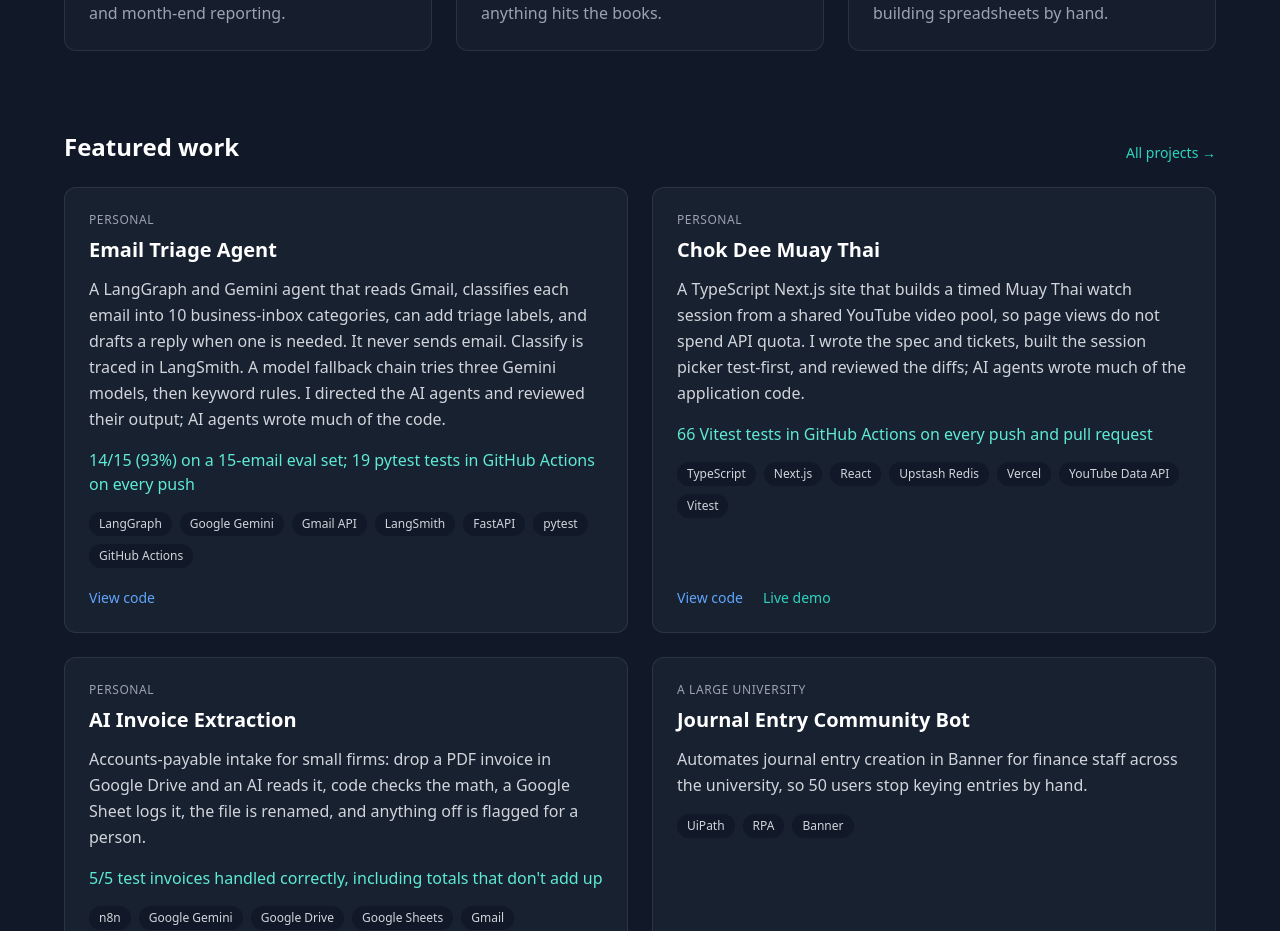
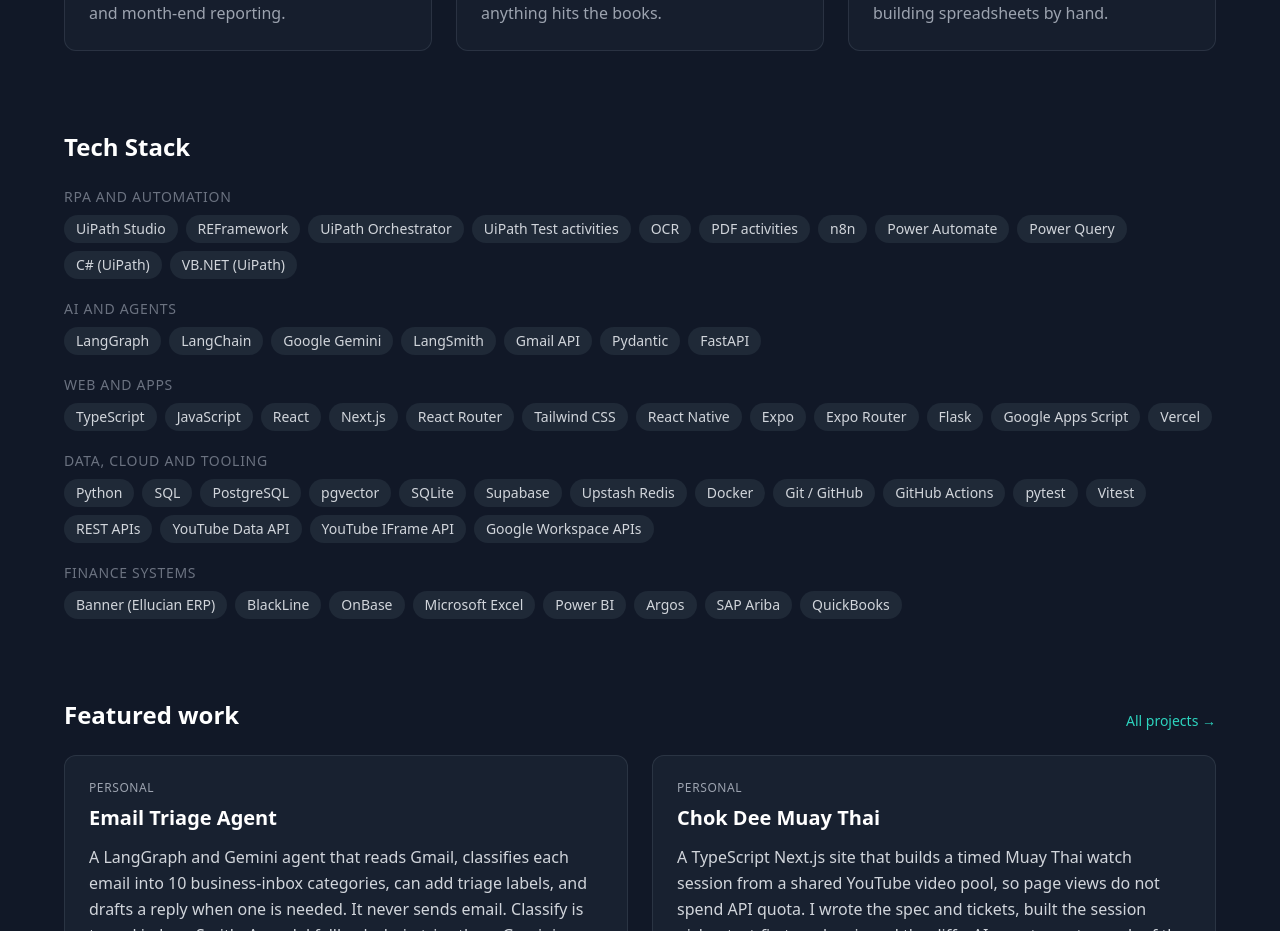
Before and after one commit to Chris1112220/ChrisDev-Portfolio, a React (Create React App) app in the folder frontend/: page / in a window 1280 px wide. Shown: the part 900-1831 px from the top of the page. Built offline with nearby package versions, Linux system fonts and the light colour scheme.

Commit message:
Add shared tech stack to Home and About; fix Contact dash
Show the expanded grouped stack on both pages from one component, and leave Unattended Robots out of the list. Replace the Contact page em dash with a period.

```diff
--- /dev/null
+++ b/frontend/src/components/TechStack.jsx
@@ -0,0 +1,19 @@
+import React from "react";
+import skills from "../data/skills";
+
+export default function TechStack() {
+  return (
+    <div className="space-y-5">
+      {skills.map((group) => (
+        <div key={group.label}>
+          <h3 className="text-sm uppercase tracking-wider text-gray-500 mb-2">{group.label}</h3>
+          <div className="flex flex-wrap gap-2 text-sm text-gray-300">
+            {group.items.map((item) => (
+              <span key={item} className="bg-gray-800 px-3 py-1 rounded-full">{item}</span>
+            ))}
+          </div>
+        </div>
+      ))}
+    </div>
+  );
+}
--- /dev/null
+++ b/frontend/src/data/skills.js
@@ -0,0 +1,83 @@
+const skills = [
+  {
+    label: "RPA and automation",
+    items: [
+      "UiPath Studio",
+      "REFramework",
+      "UiPath Orchestrator",
+      "UiPath Test activities",
+      "OCR",
+      "PDF activities",
+      "n8n",
+      "Power Automate",
+      "Power Query",
+      "C# (UiPath)",
+      "VB.NET (UiPath)",
+    ],
+  },
+  {
+    label: "AI and agents",
+    items: [
+      "LangGraph",
+      "LangChain",
+      "Google Gemini",
+      "LangSmith",
+      "Gmail API",
+      "Pydantic",
+      "FastAPI",
+    ],
+  },
+  {
+    label: "Web and apps",
+    items: [
+      "TypeScript",
+      "JavaScript",
+      "React",
+      "Next.js",
+      "React Router",
+      "Tailwind CSS",
+      "React Native",
+      "Expo",
+      "Expo Router",
+      "Flask",
+      "Google Apps Script",
+      "Vercel",
+    ],
+  },
+  {
+    label: "Data, cloud and tooling",
+    items: [
+      "Python",
+      "SQL",
+      "PostgreSQL",
+      "pgvector",
+      "SQLite",
+      "Supabase",
+      "Upstash Redis",
+      "Docker",
+      "Git / GitHub",
+      "GitHub Actions",
+      "pytest",
+      "Vitest",
+      "REST APIs",
+      "YouTube Data API",
+      "YouTube IFrame API",
+      "Google Workspace APIs",
+    ],
+  },
+  {
+    label: "Finance systems",
+    items: [
+      "Banner (Ellucian ERP)",
+      "BlackLine",
+      "OnBase",
+      "Microsoft Excel",
+      "Power BI",
+      "Argos",
+      "SAP Ariba",
+      "QuickBooks",
+    ],
+  },
+];
+
+export default skills;
--- a/frontend/src/pages/About.jsx
+++ b/frontend/src/pages/About.jsx
@@ -1,11 +1,5 @@
 import React from "react";
-
-const stack = [
-  { label: "Automation", items: ["UiPath Studio", "UiPath Orchestrator", "Unattended Robots", "OCR", "n8n"] },
-  { label: "AI", items: ["Google Gemini", "LLM APIs", "Structured extraction"] },
-  { label: "Development", items: ["Python", "Flask", "React", "Tailwind CSS", "JavaScript", "PostgreSQL", "SQLite", "JWT", "Chart.js", "Docker", "Git / GitHub", "Vercel", "Render"] },
-  { label: "Finance systems", items: ["Banner Finance", "OnBase", "BlackLine", "Argos", "SAP ERP", "QuickBooks", "Google Workspace APIs", "Microsoft Excel"] },
-];
+import TechStack from "../components/TechStack";
 
 export default function About() {
   return (
@@ -29,18 +23,7 @@ export default function About() {
 
         <div>
           <h2 className="text-2xl font-semibold mb-6">Tech Stack</h2>
-          <div className="space-y-5">
-            {stack.map((group) => (
-              <div key={group.label}>
-                <h3 className="text-sm uppercase tracking-wider text-gray-500 mb-2">{group.label}</h3>
-                <div className="flex flex-wrap gap-2 text-sm text-gray-300">
-                  {group.items.map((item) => (
-                    <span key={item} className="bg-gray-800 px-3 py-1 rounded-full">{item}</span>
-                  ))}
-                </div>
-              </div>
-            ))}
-          </div>
+          <TechStack />
         </div>
 
         <p className="text-center text-gray-500 italic pt-4">
--- a/frontend/src/pages/Contact.jsx
+++ b/frontend/src/pages/Contact.jsx
@@ -7,7 +7,7 @@ export default function Contact() {
         <h1 className="text-4xl font-bold text-center">Let’s Connect 📬</h1>
 
         <p className="text-lg text-gray-300 text-center">
-          Whether you want to work together, talk automation, or just say hi — I’d love to hear from you.
+          Whether you want to work together, talk automation, or just say hi. I’d love to hear from you.
         </p>
 
         <div className="flex flex-col gap-4 text-center text-lg text-gray-300">
--- a/frontend/src/pages/Home.jsx
+++ b/frontend/src/pages/Home.jsx
@@ -2,6 +2,7 @@ import React from "react";
 import { Link } from "react-router-dom";
 import ProjectCard from "../components/ProjectCard";
 import projects from "../data/projects";
+import TechStack from "../components/TechStack";
 
 const services = [
   {
@@ -64,6 +65,12 @@ export default function Home() {
         </div>
       </section>
 
+      {/* Tech stack */}
+      <section>
+        <h2 className="text-2xl font-bold mb-6">Tech Stack</h2>
+        <TechStack />
+      </section>
+
       {/* Featured */}
       <section>
         <div className="flex items-end justify-between mb-6">
```
